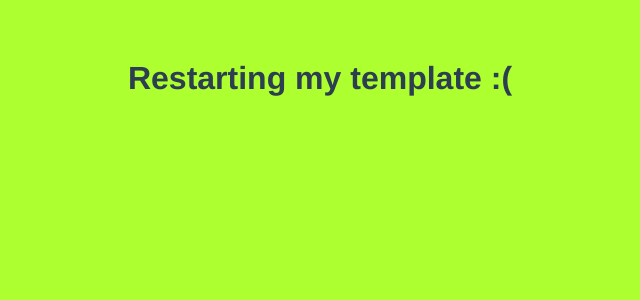
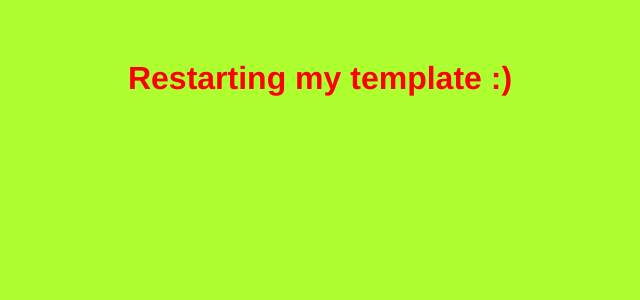
Before and after one commit to kiboma2021/vue-modal, a Vue app: page / in a window 1280 px wide. Shown: the top 300 px of the page, without its empty margins (320-960 px from the left). Built offline with nearby package versions, Linux system fonts and the light colour scheme.

Commit message:
Add dynamic title

```diff
--- a/src/App.vue
+++ b/src/App.vue
@@ -1,5 +1,5 @@
 <template>
-<h1>Restarting my template :(</h1>
+<h1>{{title}}</h1>
 </template>
 
 <script>
@@ -7,7 +7,13 @@
 export default {
   name: 'App',
 
+  data(){
+  return {
+    title: 'Restarting my template :)',
+  }
 }
+}
+
 </script>
 
 <style>
@@ -19,4 +25,7 @@ export default {
   color: #2c3e50;
   margin-top: 60px;
 }
+h1{
+  color: red;
+}
 </style>
```
